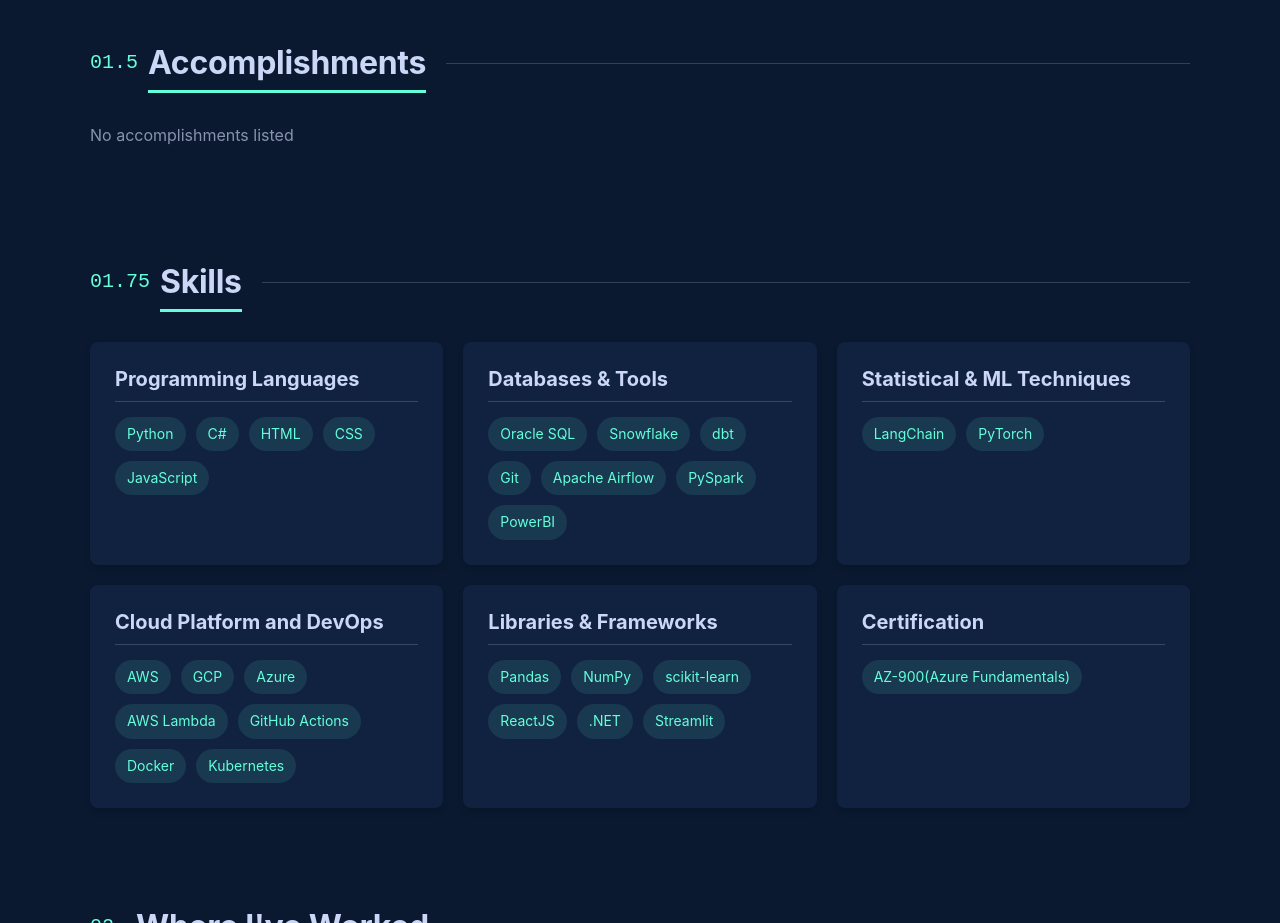
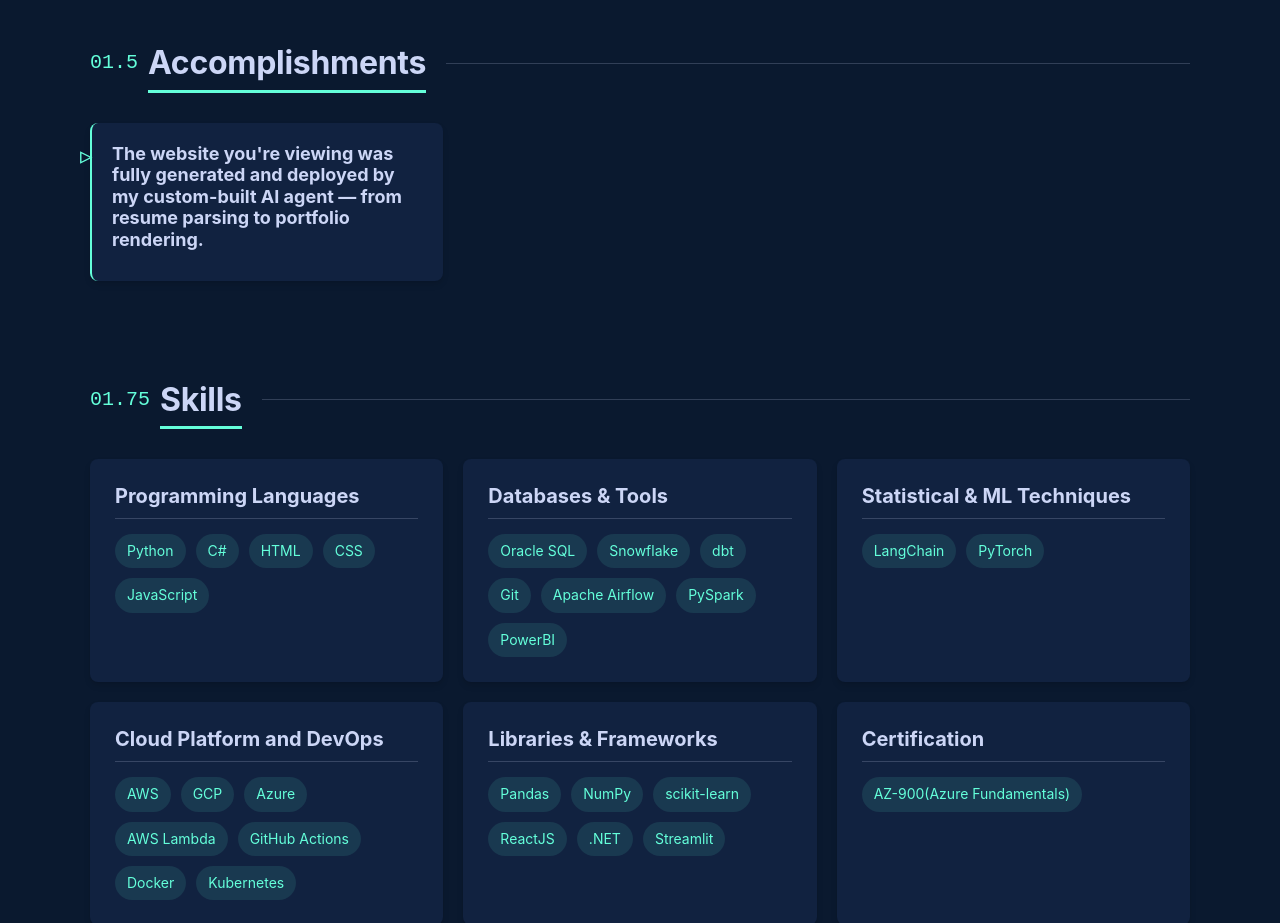
Before and after one commit to BotFolio-Builder/tanmay1, a plain HTML site: page index.html in a window 1280 px wide. Shown: the part 1540-2463 px from the top of the page. Drawn offline with Linux system fonts and the light colour scheme.

Commit message:
Update portfolio page

```diff
--- a/index.html
+++ b/index.html
@@ -842,7 +842,13 @@
 
                 <div class="accomplishments-container">
 
-                        <p>No accomplishments listed</p>
+
+                        <div class="accomplishment-item fade-in">
+                            <h4 class="accomplishment-title">The website you're viewing was fully generated and deployed by my custom-built AI agent — from resume parsing to portfolio rendering.</h4>
+                            <p class="accomplishment-date"></p>
+
+                        </div>
+
 
                 </div>
             </div>
```
